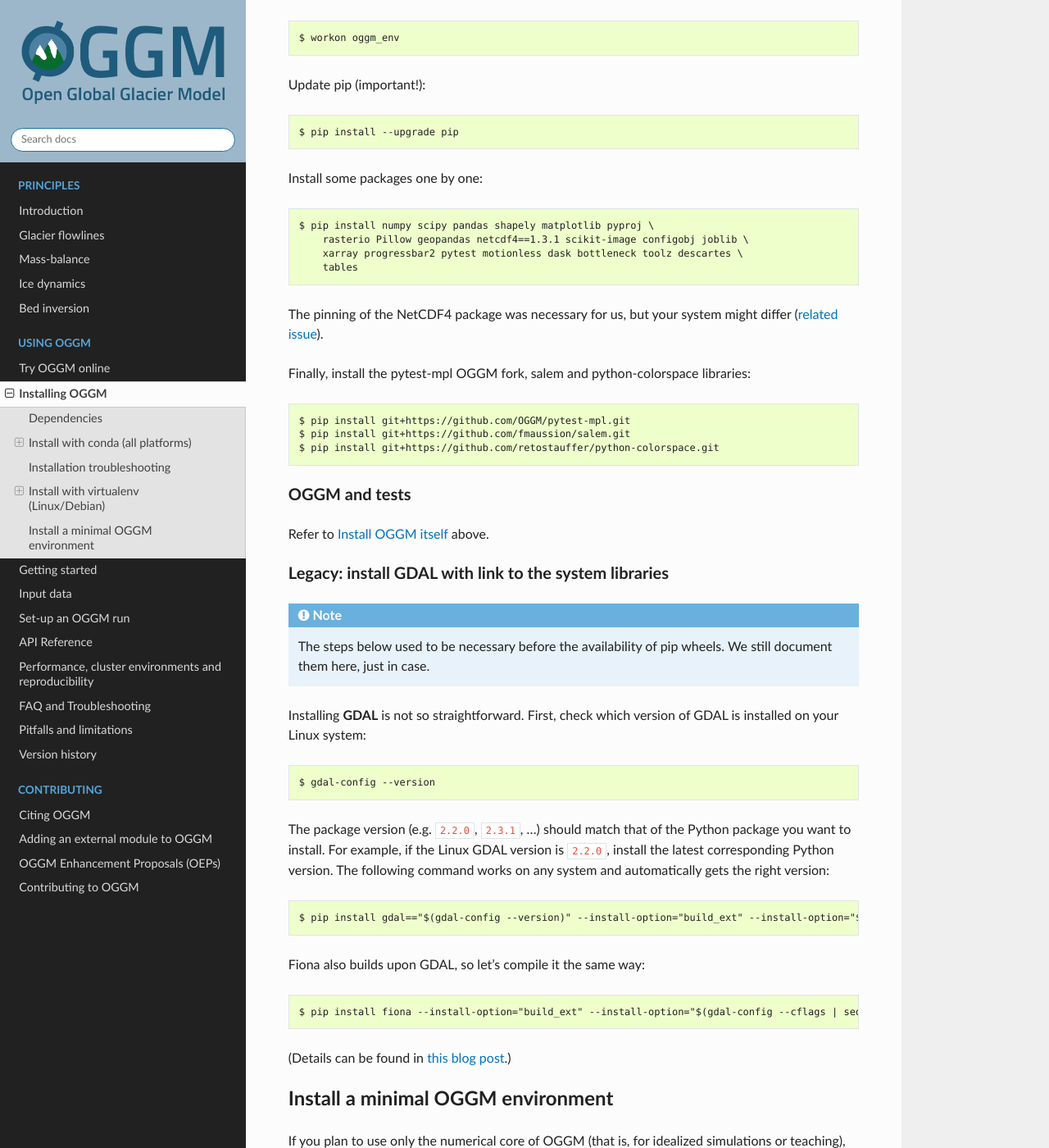
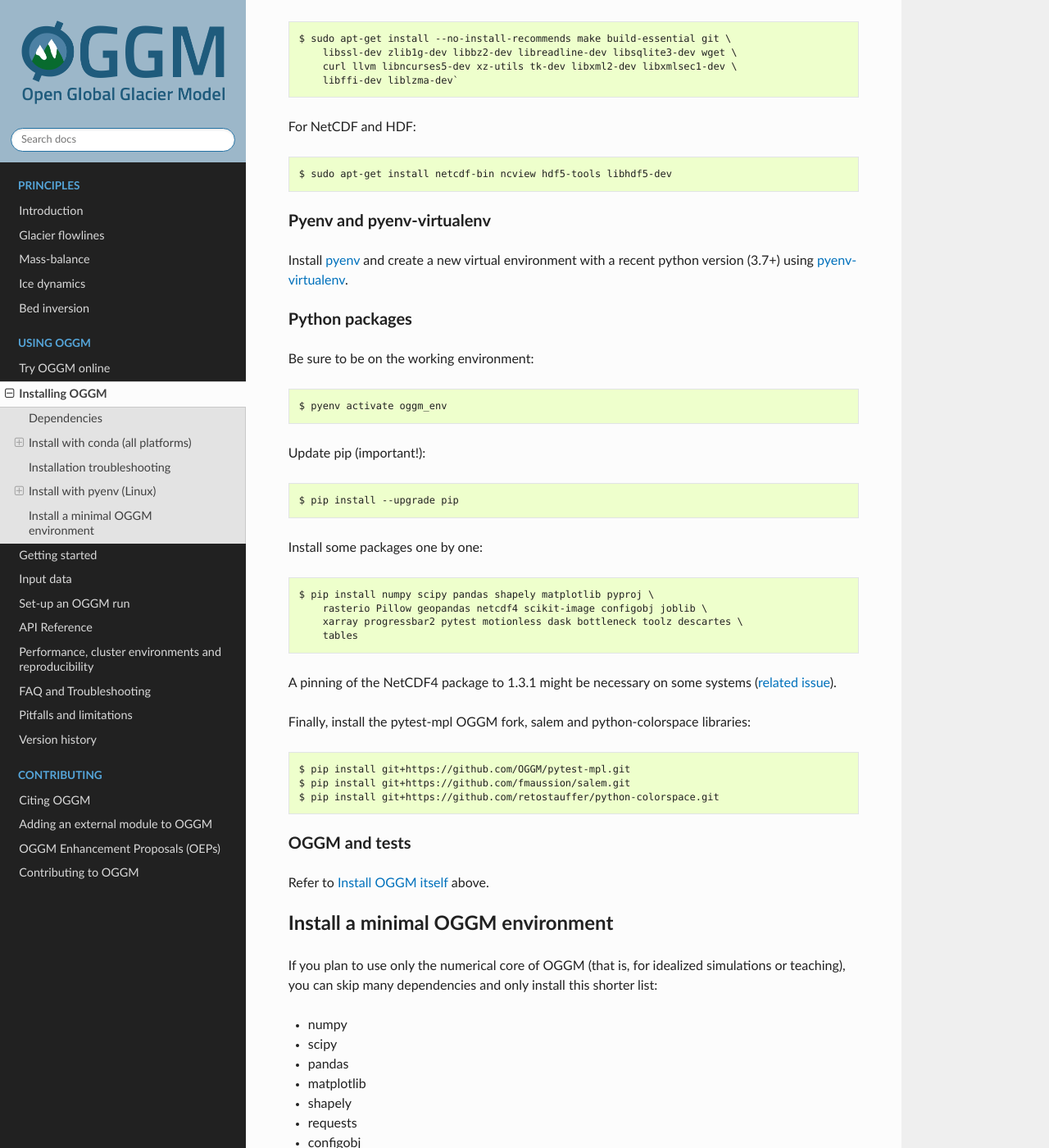
Before and after one commit to OGGM/oggm, a Sphinx documentation site: the page built from docs/installing-oggm.rst, in a window 1280 px wide and 1400 px high, scrolled down 6994 px. Shown: the whole window at 82% size. Built offline with Sphinx 7.4.7 and the Read the Docs theme 2.0.0, drawn with Linux system fonts in a browser that asks for light colours; the version number could not be read and is left out; some of the changed text lies outside the part shown.

Commit message:
fix ident and better install docs

```diff
--- a/docs/installing-oggm.rst
+++ b/docs/installing-oggm.rst
@@ -10,28 +10,24 @@ Installing OGGM
 
 OGGM itself is a pure Python package, but it has several dependencies which
 are not trivial to install. The instructions below provide all the required
-detail and should work on any platform. See :ref:`install-troubleshooting`
+detail and should work on Linux and Mac OS. See :ref:`install-troubleshooting`
 if something goes wrong.
 
 OGGM is fully `tested`_ with Python version 3.6 and 3.7 on Linux.
-OGGM doesn't work with Python 2.
-We do not test OGGM on Mac OS, but it should probably run fine.
+OGGM doesn't work with Python 2. We do not test OGGM on Mac OS, but it
+should probably run fine.
 
-OGGM usually does not work on Windows. If you are using Windows 10,
-we strongly recommend to install the free
-`Windows subsytem for Linux <https://docs.microsoft.com/en-us/windows/wsl/install-win10>`_
-and install and run OGGM from there.
+.. warning::
 
-.. note::
+    OGGM does not work on Windows. If you are using Windows 10,
+    we strongly recommend to install the free
+    `Windows subsytem for Linux <https://docs.microsoft.com/en-us/windows/wsl/install-win10>`_
+    and install and run OGGM from there.
 
-   Complete beginners should get familiar with Python and its packaging
-   ecosystem before trying to install and run OGGM.
-
-For most users we recommend following :ref:`the steps here<conda-install>` to
-install Python and the package dependencies with the conda_ package manager.
-Linux or Debian users and people with experience with `pip`_ can
-:ref:`follow the specific instructions here<virtualenv-install>` to install
-with virtualenv.
+For most users we recommend to
+install Python and the package dependencies with the :ref:`conda package manager <conda-install>`.
+Linux users with experience with `pip`_ can follow
+:ref:`these instructions <virtualenv-install>` to install OGGM in a pyenv environment with pip.
 
 .. _tested: https://travis-ci.org/OGGM/oggm
 .. _conda: http://conda.pydata.org/docs/using/index.html
@@ -43,7 +39,7 @@ Dependencies
 ------------
 
 Here is a list of *all* dependencies of the OGGM model. If you want to use
-the numerical models and nothing else, refer to
+OGGM's numerical models only (i.e. no GIS or preprocessing tools), refer to
 `Install a minimal OGGM environment`_ below.
 
 Standard SciPy stack:
@@ -65,7 +61,6 @@ I/O:
     - pytables
 
 GIS tools:
-    - gdal
     - shapely
     - pyproj
     - rasterio
@@ -81,7 +76,7 @@ Other libraries:
 
 Optional:
     - progressbar2 (displays the download progress)
-    - bottleneck (speeds up xarray operations)
+    - bottleneck (might speed up some xarray operations)
     - `python-colorspace <https://github.com/retostauffer/python-colorspace>`_
       (applies HCL-based color palettes to some graphics)
 
@@ -90,7 +85,14 @@ Optional:
 Install with conda (all platforms)
 ----------------------------------
 
-This is the recommended way to install OGGM.
+This is the recommended way to install OGGM for most users.
+
+.. note::
+
+    If you are not familiar with Python and its
+    `way too many package management systems <https://xkcd.com/1987/>`_, you might find all
+    of this quite confusing and overwhelming. Be patient,
+    `read the docs <https://docs.conda.io>`_ and stay hydrated.
 
 Prerequisites
 ~~~~~~~~~~~~~
@@ -104,7 +106,6 @@ need).
 .. _miniconda: http://conda.pydata.org/miniconda.html
 .. _anaconda: http://docs.continuum.io/anaconda/install
 
-
 Conda environment
 ~~~~~~~~~~~~~~~~~
 
@@ -114,17 +115,25 @@ window, type::
     conda create --name oggm_env python=3.X
 
 
-where ``3.X`` is the Python version shipped with conda (currently 3.6).
+where ``3.X`` is the Python version shipped with conda (currently 3.8).
 You can of course use any other name for your environment.
 
 Don't forget to activate it before going on::
 
     source activate oggm_env
 
-(on Windows: ``activate oggm_env``)
 
 .. _environment: http://conda.pydata.org/docs/using/envs.html
-.. _this problem: https://github.com/conda-forge/geopandas-feedstock/issues/9
+
+
+Feeling adventurous? Try mamba
+~~~~~~~~~~~~~~~~~~~~~~~~~~~~~~
+
+The conda package manager has recently been criticized for being slow (it *is*
+quite slow to be honest). A new, faster tool is now available to replace conda: `mamba <https://github.com/mamba-org/mamba>`_.
+Mamba is a drop-in replacement for all conda commands.
+If you feel like it, install mamba in your conda environment (`conda install -c conda-forge mamba`)
+and replace all occurrences of `conda` with `mamba` in the instructions below.
 
 
 Dependencies
@@ -137,7 +146,7 @@ Install all OGGM dependencies from the ``conda-forge`` and ``oggm`` conda channe
 The ``oggm-deps`` package is a "meta package". It does not contain any code but
 will install all the packages OGGM needs automatically.
 
-.. warning::
+.. important::
 
     The `conda-forge`_ channel ensures that the complex package dependencies are
     handled correctly. Subsequent installations or upgrades from the default
@@ -145,17 +154,15 @@ will install all the packages OGGM needs automatically.
     recommend to **always** use the the `conda-forge`_ channel for your
     installation.
 
-You might consider setting `conda-forge`_ (and ``oggm``) as your
-default channels::
+You might consider setting `conda-forge`_  as your
+default channel::
 
     conda config --add channels conda-forge
-    conda config --add channels oggm
 
-No scientific Python installation is complete without installing
-`IPython`_ and `Jupyter`_::
+No scientific Python installation is complete without installing a good
+testing framework, as well as `IPython`_ and `Jupyter`_::
 
-    conda install -c conda-forge ipython jupyter
-
+    conda install -c conda-forge pytest ipython jupyter
 
 .. _conda-forge: https://conda-forge.github.io/
 .. _IPython: https://ipython.org/
@@ -168,7 +175,9 @@ Install OGGM itself
 First, choose which version of OGGM you would like to install:
 
 - **stable**: this is the latest version officially released and has a fixed
-  version number (e.g. v1.1).
+  version number (e.g. v1.1). As of today (Sept 2020), we do *not* recommend to
+  install the stable version which is quite outdated. We are in the process
+  of releasing a new stable version soon(ish).
 - **dev**: this is the development version. It might contain new
   features and bug fixes, but is also likely to continue to change until a
   new release is made. This is the recommended way if you want to use the
@@ -190,7 +199,7 @@ If you are using pip, you can install OGGM from `PyPI <https://pypi.python.org/p
 **‣ install the dev version:**
 
 For this to work you'll need to have the `git`_ software installed on your
-system. In your conda environmnent, simply do::
+system. In your conda environment, simply do::
 
     pip install --upgrade git+https://github.com/OGGM/oggm.git
 
@@ -235,26 +244,32 @@ anywhere (don't forget to activate your environment first)::
 
     pytest --pyargs oggm
 
-The tests can run for a couple of minutes. If everything worked fine, you
-should see something like::
+The tests can run for about 10 minutes (`we are trying to reduce this <https://github.com/OGGM/oggm/issues/1063>`_).
+If everything worked fine, you should see something like::
 
-    =============================== test session starts ===============================
-    platform linux -- Python 3.5.2, pytest-3.3.1, py-1.5.2, pluggy-0.6.0
-    Matplotlib: 2.1.1
-    Freetype: 2.6.1
-    rootdir:
-    plugins: mpl-0.9
-    collected 164 items
+    ================================================ test session starts =================================================
+    platform linux -- Python 3.8.5, pytest-6.0.2, py-1.9.0, pluggy-0.13.1
+    Matplotlib: 3.3.2
+    Freetype: 2.10.2
+    rootdir: /home/mowglie/disk/Dropbox/HomeDocs/git/oggm-fork, configfile: pytest.ini
+    plugins: mpl-0.123
+    collected 316 items
 
-    oggm/tests/test_benchmarks.py ...                                           [  1%]
-    oggm/tests/test_graphics.py ...................                             [ 13%]
-    oggm/tests/test_models.py ................sss.ss.....sssssss                [ 34%]
-    oggm/tests/test_numerics.py .ssssssssssssssss                               [ 44%]
-    oggm/tests/test_prepro.py .......s........................s..s.......       [ 70%]
-    oggm/tests/test_utils.py .....................sss.s.sss.sssss..ss.          [ 95%]
-    oggm/tests/test_workflow.py sssssss                                         [100%]
+    oggm/tests/test_benchmarks.py .......                                                                          [  2%]
+    oggm/tests/test_graphics.py ss.................X                                                               [  8%]
+    oggm/tests/test_minimal.py ...                                                                                 [  9%]
+    oggm/tests/test_models.py ..........................sss.......ssss..s.ss..ssssss..sss                          [ 28%]
+    oggm/tests/test_numerics.py .sssssssssss.ssss...s..ss.s                                                        [ 36%]
+    oggm/tests/test_prepro.py .................s........................s................s....s............        [ 61%]
+    oggm/tests/test_shop.py .......                                                                                [ 63%]
+    oggm/tests/test_utils.py ....................................................ss.ss..sssss.ssssss..sss...s.ss.s [ 90%]
+    s.ss..                                                                                                         [ 92%]
+    oggm/tests/test_vascaling.py ...................                                                               [ 98%]
+    oggm/tests/test_workflow.py ssssss                                                                             [100%]
 
-    ==================== 112 passed, 52 skipped in 187.35 seconds =====================
+    ================================================== warnings summary ==================================================
+    (most warnings are OK)
+    ========================= 240 passed, 75 skipped, 1 xpassed, 8 warnings in 590.35s (0:09:50) =========================
 
 
 You can safely ignore deprecation warnings and other messages (if any),
@@ -317,57 +331,60 @@ for more information about how to create an environment from a yml file)::
       - rasterio=1.1.2
       - descartes
       - seaborn
+      - pytables=3.6.1
       - pip
       - pip:
         - joblib
         - progressbar2
         - motionless
         - git+https://github.com/fmaussion/salem.git
-        - git+https://github.com/OGGM/oggm.git
+        - git+https://github.com/retostauffer/python-colorspace
         - git+https://github.com/OGGM/pytest-mpl
 
 
 .. _virtualenv-install:
 
-Install with virtualenv (Linux/Debian)
---------------------------------------
+Install with pyenv (Linux)
+--------------------------
 
 .. note::
 
-   We used to recommend our users to use `conda` instead of `pip`, because
-   of the ease of installation with `conda`. As of August 2019, a `pip`
-   installation is also possible without major issue on Debian.
-
-
-The instructions below have been tested on Debian / Ubuntu / Mint systems only!
+   We recommend our users to use `conda` instead of `pip`, because
+   of the ease of installation with `conda`. If you are familiar with `pip` and
+   `pyenv`, the instructions below work as well: as of Sept 2020 (and thanks
+   to pip wheels), a pyenv
+   installation is possible without major issue on Debian/Ubuntu/Mint
+   systems.
 
 Linux packages
 ~~~~~~~~~~~~~~
 
-Run the following commands to install required packages. **We are not sure
-this is strictly necessary, but you never know**.
+Run the following commands to install required linux packages.
 
-For the build::
+For building python and stuff::
 
-    $ sudo apt-get install build-essential python3-pip
+    $ sudo apt-get install --no-install-recommends make build-essential git \
+        libssl-dev zlib1g-dev libbz2-dev libreadline-dev libsqlite3-dev wget \
+        curl llvm libncurses5-dev xz-utils tk-dev libxml2-dev libxmlsec1-dev \
+        libffi-dev liblzma-dev`
 
 For NetCDF and HDF::
 
     $ sudo apt-get install netcdf-bin ncview hdf5-tools libhdf5-dev
 
 
-Virtual environment
-~~~~~~~~~~~~~~~~~~~
+Pyenv and pyenv-virtualenv
+~~~~~~~~~~~~~~~~~~~~~~~~~~
 
-Install `virtualenvwrapper <https://virtualenvwrapper.readthedocs.io/en/latest/install.html#>`_ and git.
-
+Install `pyenv <https://github.com/pyenv/pyenv>`_ and create a new virtual environment
+with a recent python version (3.7+) using `pyenv-virtualenv <https://github.com/pyenv/pyenv-virtualenv>`_.
 
 Python packages
 ~~~~~~~~~~~~~~~
 
 Be sure to be on the working environment::
 
-    $ workon oggm_env
+    $ pyenv activate oggm_env
 
 Update pip (important!)::
 
@@ -376,12 +393,11 @@ Update pip (important!)::
 Install some packages one by one::
 
    $ pip install numpy scipy pandas shapely matplotlib pyproj \
-       rasterio Pillow geopandas netcdf4==1.3.1 scikit-image configobj joblib \
+       rasterio Pillow geopandas netcdf4 scikit-image configobj joblib \
        xarray progressbar2 pytest motionless dask bottleneck toolz descartes \
        tables
 
-The pinning of the NetCDF4 package was necessary for us, but your system
-might differ
+A pinning of the NetCDF4 package to 1.3.1 might be necessary on some systems
 (`related issue <https://github.com/Unidata/netcdf4-python/issues/962>`_).
 
 Finally, install the pytest-mpl OGGM fork, salem and python-colorspace libraries::
@@ -394,35 +410,6 @@ OGGM and tests
 ~~~~~~~~~~~~~~
 
 Refer to `Install OGGM itself`_ above.
-
-
-Legacy: install GDAL with link to the system libraries
-~~~~~~~~~~~~~~~~~~~~~~~~~~~~~~~~~~~~~~~~~~~~~~~~~~~~~~
-
-
-.. note::
-
-    The steps below used to be necessary before the availability of pip wheels.
-    We still document them here, just in case.
-
-Installing **GDAL** is not so straightforward. First, check which version of
-GDAL is installed on your Linux system::
-
-    $ gdal-config --version
-
-The package version (e.g. ``2.2.0``, ``2.3.1``, ...) should match
-that of the Python package you want to install. For example, if the Linux
-GDAL version is ``2.2.0``, install the latest corresponding Python version.
-The following command works on any system and automatically gets the right version::
-
-    $ pip install gdal=="$(gdal-config --version)" --install-option="build_ext" --install-option="$(gdal-config --cflags | sed 's/-I/--include-dirs=/')"
-
-Fiona also builds upon GDAL, so let's compile it the same way::
-
-    $ pip install fiona --install-option="build_ext" --install-option="$(gdal-config --cflags | sed 's/-I/--include-dirs=/')"
-
-(Details can be found in `this blog post <http://tylerickson.blogspot.co.at/2011/09/installing-gdal-in-python-virtual.html>`_.)
-
 
 Install a minimal OGGM environment
 ----------------------------------
--- a/docs/pitfalls.rst
+++ b/docs/pitfalls.rst
@@ -85,7 +85,7 @@ discussion pointing this out, and `this example <https://github.com/OGGM/oggm/is
 
 We now have fixed the most pressing issues.
 `This blog post <https://oggm.org/2020/01/18/stability-analysis/>`_ explains
-it in detail but in short:
+it in detail, for a summary:
 
 - the previous algorithm was flawed, but did not result in significant errors
   at large scales.
```
Also changed, not shown: other parts of docs/installing-oggm.rst (+1 -2 lines), docs/index.rst (+3 -5 lines), 1 other file.
